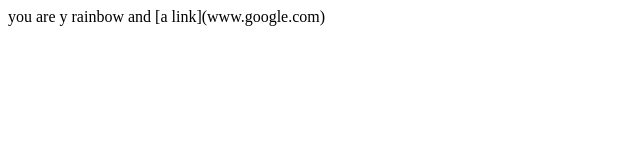
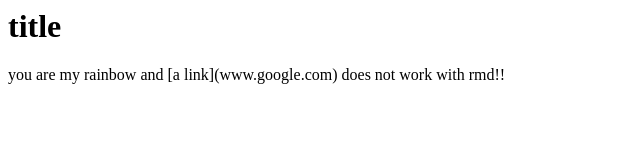
Before and after one commit to testeach/rainbowweb, a plain HTML site: page index.html in a window 1280 px wide. Shown: the whole page, without its empty margins (0-640 px from the left). Drawn offline with Linux system fonts and the light colour scheme.

Commit message:
Update index.html

```diff
--- a/index.html
+++ b/index.html
@@ -2,8 +2,9 @@
 
   <body>
 
-    you are y rainbow
-    and [a link](www.google.com)
+    <h1> title </h1>
+    you are my rainbow
+    and [a link](www.google.com) does not work with rmd!!
 
   </body>
 
```
